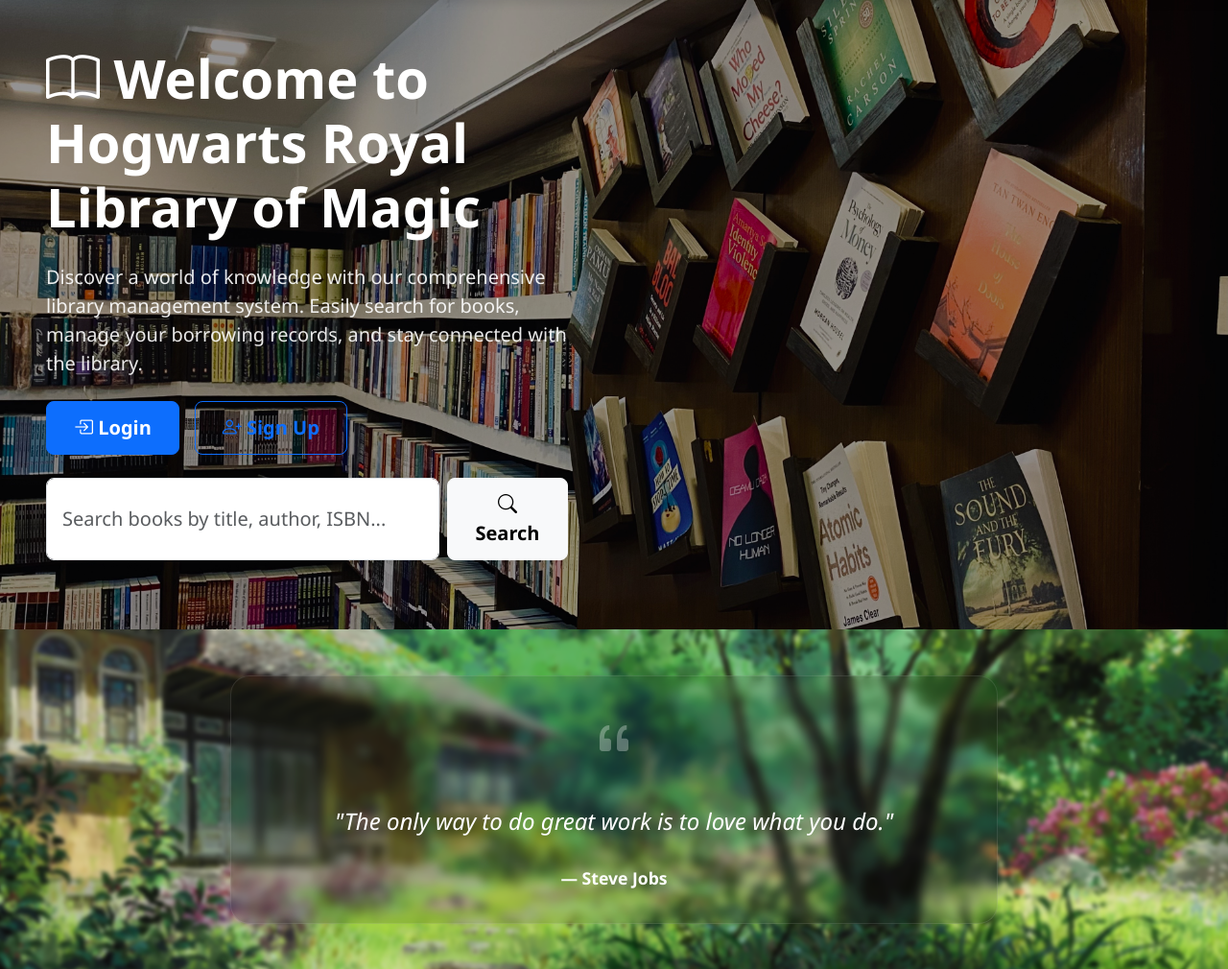
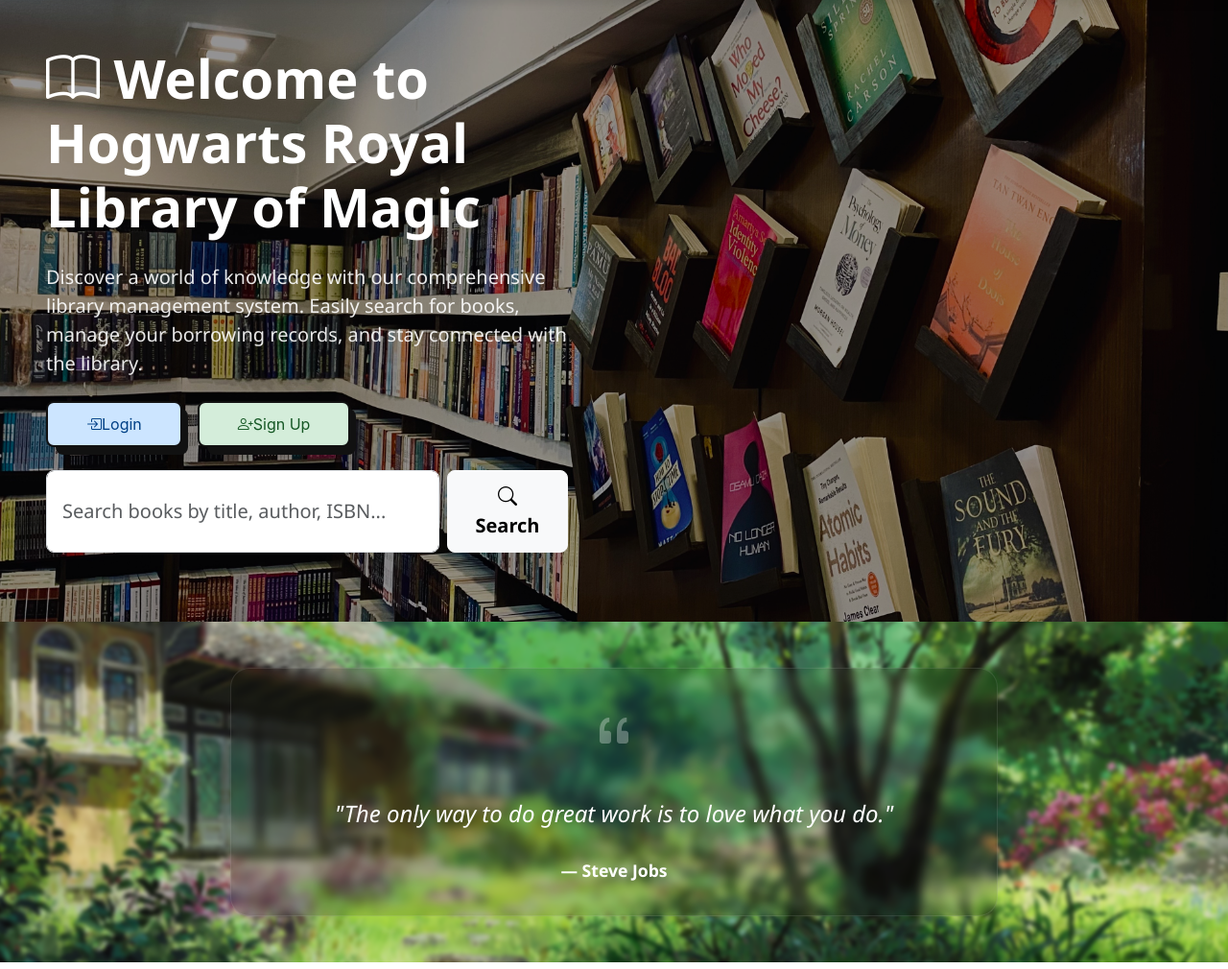
Before and after one commit to prant011/CSE311, a Django app: page / in a window 1280 px wide. Shown: the part 145-1155 px from the top of the page at 96% size. Run offline with Django 5.2, Linux system fonts and the light colour scheme; data that the repository does not hold is empty.

Commit message:
readme.md

```diff
--- a/templates/library/public_home.html
+++ b/templates/library/public_home.html
@@ -32,10 +32,10 @@
                                 </a>
                             {% endif %}
                         {% else %}
-                            <a href="{% url 'login_choice' %}" class="btn btn-primary btn-lg">
+                            <a href="{% url 'login_choice' %}" class="button-56 button-56-primary">
                                 <i class="bi bi-box-arrow-in-right"></i> Login
                             </a>
-                            <a href="{% url 'student_signup' %}" class="btn btn-outline-primary btn-lg">
+                            <a href="{% url 'student_signup' %}" class="button-56 button-56-success">
                                 <i class="bi bi-person-plus"></i> Sign Up
                             </a>
                         {% endif %}
@@ -304,11 +304,11 @@
             {% if not query and books|length >= 12 %}
             <div class="text-center mt-4">
                 {% if request.session.is_student %}
-                    <a href="{% url 'student_books' %}" class="btn btn-outline-primary">View All Books</a>
+                    <a href="{% url 'student_books' %}" class="button-56">View All Books</a>
                 {% elif request.session.is_admin %}
-                    <a href="{% url 'admin_books' %}" class="btn btn-outline-primary">View All Books</a>
+                    <a href="{% url 'admin_books' %}" class="button-56">View All Books</a>
                 {% else %}
-                    <a href="{% url 'home' %}?q=" class="btn btn-outline-primary">View All Books</a>
+                    <a href="{% url 'home' %}?q=" class="button-56">View All Books</a>
                 {% endif %}
             </div>
             {% endif %}
@@ -441,10 +441,10 @@
                     </a>
                 {% endif %}
             {% else %}
-                <a href="{% url 'student_signup' %}" class="btn btn-primary btn-lg me-3">
+                <a href="{% url 'student_signup' %}" class="button-56 button-56-success me-3">
                     <i class="bi bi-person-plus"></i> Sign Up Now
                 </a>
-                <a href="{% url 'login_choice' %}" class="btn btn-outline-primary btn-lg">
+                <a href="{% url 'login_choice' %}" class="button-56 button-56-primary">
                     <i class="bi bi-box-arrow-in-right"></i> Login
                 </a>
             {% endif %}
@@ -745,6 +745,87 @@
             font-size: 1rem;
         }
     }
+
+    /* Custom Button Style */
+    .button-56 {
+        align-items: center;
+        background-color: #fee6e3;
+        border: 2px solid #111;
+        border-radius: 8px;
+        box-sizing: border-box;
+        color: #111;
+        cursor: pointer;
+        display: flex;
+        font-family: Inter,sans-serif;
+        font-size: 16px;
+        height: 48px;
+        justify-content: center;
+        line-height: 24px;
+        max-width: 100%;
+        padding: 0 25px;
+        position: relative;
+        text-align: center;
+        text-decoration: none;
+        user-select: none;
+        -webkit-user-select: none;
+        touch-action: manipulation;
+        transition: all 0.2s ease;
+        text-decoration: none;
+    }
+
+    .button-56:after {
+        background-color: #111;
+        border-radius: 8px;
+        content: "";
+        display: block;
+        height: 48px;
+        left: 0;
+        width: 100%;
+        position: absolute;
+        top: -2px;
+        transform: translate(8px, 8px);
+        transition: transform .2s ease-out;
+        z-index: -1;
+    }
+
+    .button-56:hover:after {
+        transform: translate(0, 0);
+    }
+
+    .button-56:active {
+        background-color: #ffdeda;
+        outline: 0;
+    }
+
+    .button-56:hover {
+        outline: 0;
+    }
+
+    @media (min-width: 768px) {
+        .button-56 {
+            padding: 0 40px;
+        }
+    }
+
+    /* Green variant for signup button */
+    .button-56-success {
+        background-color: #d4edda;
+        color: #155724;
+    }
+
+    .button-56-success:active {
+        background-color: #c3e6cb;
+    }
+
+    /* Blue variant for login button */
+    .button-56-primary {
+        background-color: #cce5ff;
+        color: #004085;
+    }
+
+    .button-56-primary:active {
+        background-color: #b8d4f1;
+    }
 </style>
 
 <!-- Motivational Quotes JavaScript -->
```
Also changed, not shown: README.md, img1.png (deleted), img2.png (deleted), img3.png (deleted), nt1.png (added), nt2.png (added), nt3.png (added), nt4.png (added), nt5.png (added).
